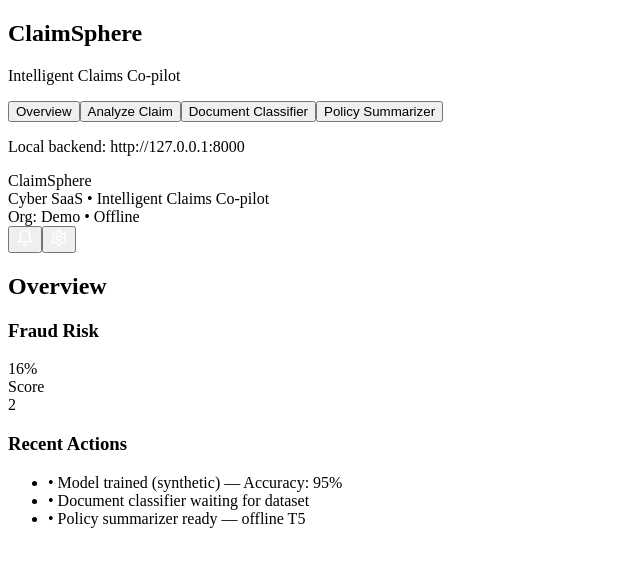
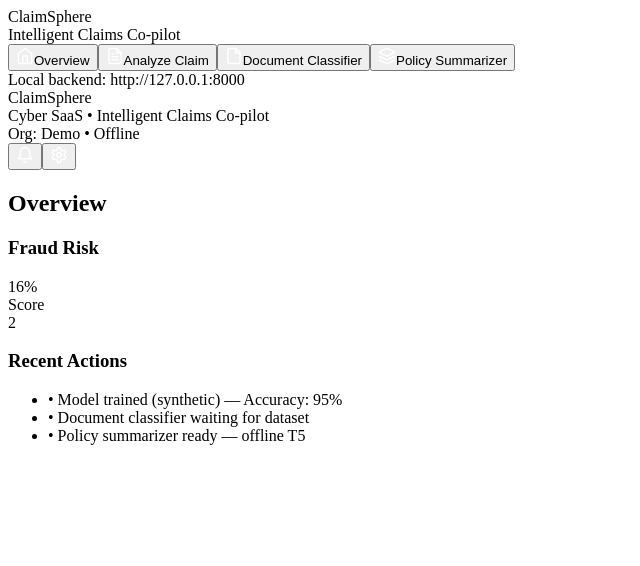
Before and after one commit to tamannaa-a/ClaimAxis, a React (Vite) app in the folder frontend/: page / in a window 1280 px wide. Shown: the top 566 px of the page, without its empty margins (0-640 px from the left). Built offline with nearby package versions, Linux system fonts and the light colour scheme; the HTML template or start-up script is replaced by a standard one.

Commit message:
Sidebar.jsx

```diff
--- a/frontend/src/components/Sidebar.jsx
+++ b/frontend/src/components/Sidebar.jsx
@@ -1,35 +1,38 @@
 import React from "react";
+import { Home, FileText, File, Layers } from "lucide-react";
 
-export default function Sidebar({ route, setRoute }) {
+export default function Sidebar({ route, setRoute }){
   const items = [
-    { id: "dashboard", label: "Overview" },
-    { id: "analyze", label: "Analyze Claim" },
-    { id: "classify", label: "Document Classifier" },
-    { id: "summarize", label: "Policy Summarizer" },
+    { id: "overview", label: "Overview", icon: Home },
+    { id: "analyze", label: "Analyze Claim", icon: FileText },
+    { id: "classify", label: "Document Classifier", icon: File },
+    { id: "summarize", label: "Policy Summarizer", icon: Layers },
   ];
 
   return (
-    <aside className="w-64 p-6 bg-[#071029] border-r border-gray-800 min-h-screen">
-      <div className="mb-8">
-        <h1 className="text-2xl font-bold text-neon">ClaimSphere</h1>
-        <p className="text-sm text-gray-400 mt-1">Intelligent Claims Co-pilot</p>
+    <aside className="w-72 h-screen p-6 bg-gradient-to-b from-[#06102a] to-[#071029] border-r border-transparent">
+      <div className="mb-6">
+        <div className="text-3xl brand-gradient">ClaimSphere</div>
+        <div className="mt-1 text-sm subtle">Intelligent Claims Co-pilot</div>
       </div>
 
-      <nav className="space-y-2">
-        {items.map(it => (
-          <button
-            key={it.id}
-            onClick={() => setRoute(it.id)}
-            className={`w-full text-left py-3 px-3 rounded-md ${route === it.id ? "bg-[#0f1724] ring-2 ring-accent" : "hover:bg-gray-800/30"}`}
-          >
-            <span className="font-medium">{it.label}</span>
-          </button>
-        ))}
+      <nav className="space-y-2 mt-6">
+        {items.map(it=>{
+          const Icon = it.icon;
+          const active = route === it.id;
+          return (
+            <button key={it.id} onClick={()=>setRoute(it.id)}
+              className={`flex items-center gap-3 w-full p-3 rounded-xl ${active ? 'bg-[#071827] ring-1 ring-accent' : 'hover:bg-white/2'}`}>
+              <span className={`p-2 rounded-md ${active ? 'bg-[rgba(3,255,214,0.06)]' : ''}`}>
+                <Icon size={18} color="white" />
+              </span>
+              <span className={`${active ? 'text-neon font-semibold' : 'text-gray-200'}`}>{it.label}</span>
+            </button>
+          );
+        })}
       </nav>
 
-      <div className="mt-8 text-xs text-gray-500">
-        <p>Local backend: <span className="text-neon">http://127.0.0.1:8000</span></p>
-      </div>
+      <div className="mt-10 text-xs muted">Local backend: <span className="text-neon">http://127.0.0.1:8000</span></div>
     </aside>
   );
 }
```
